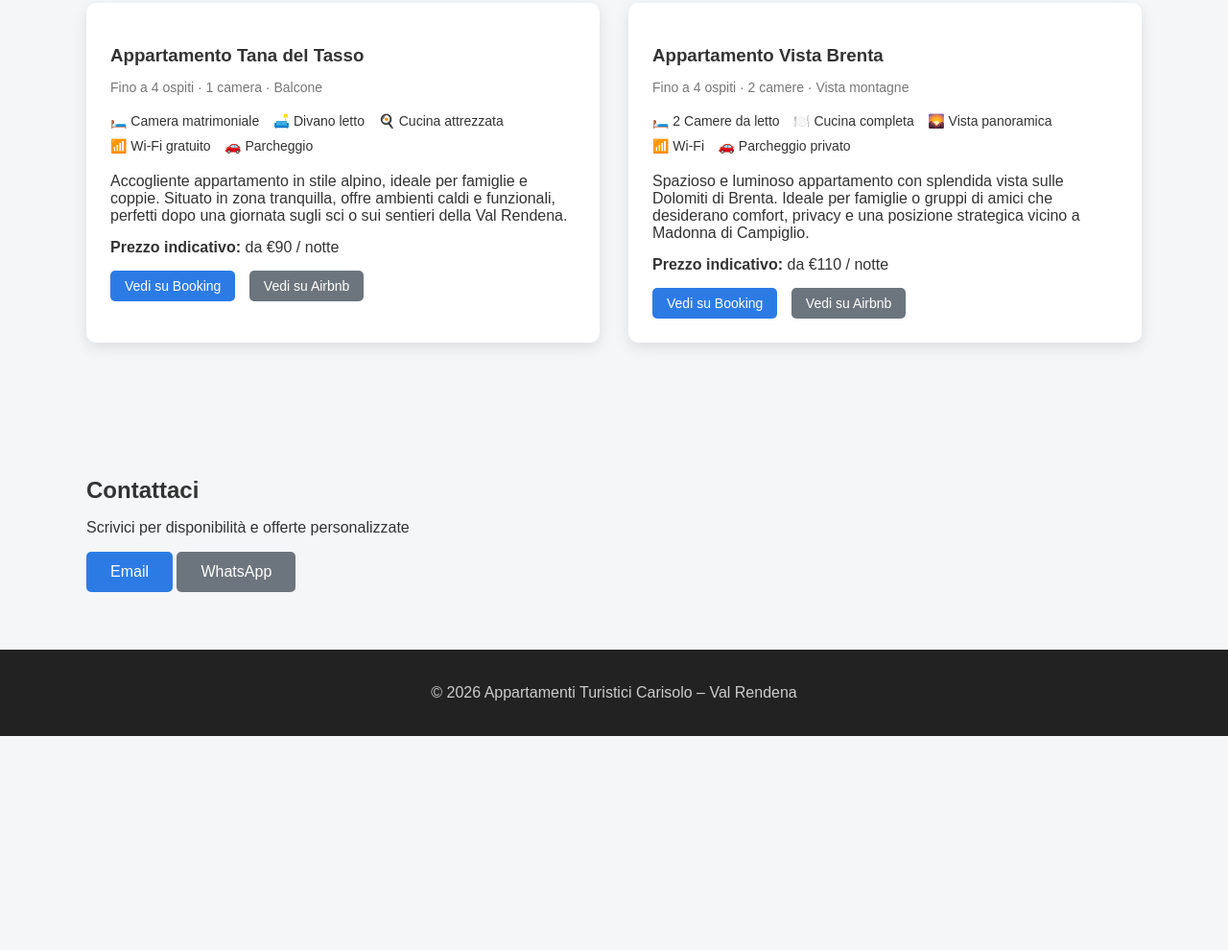
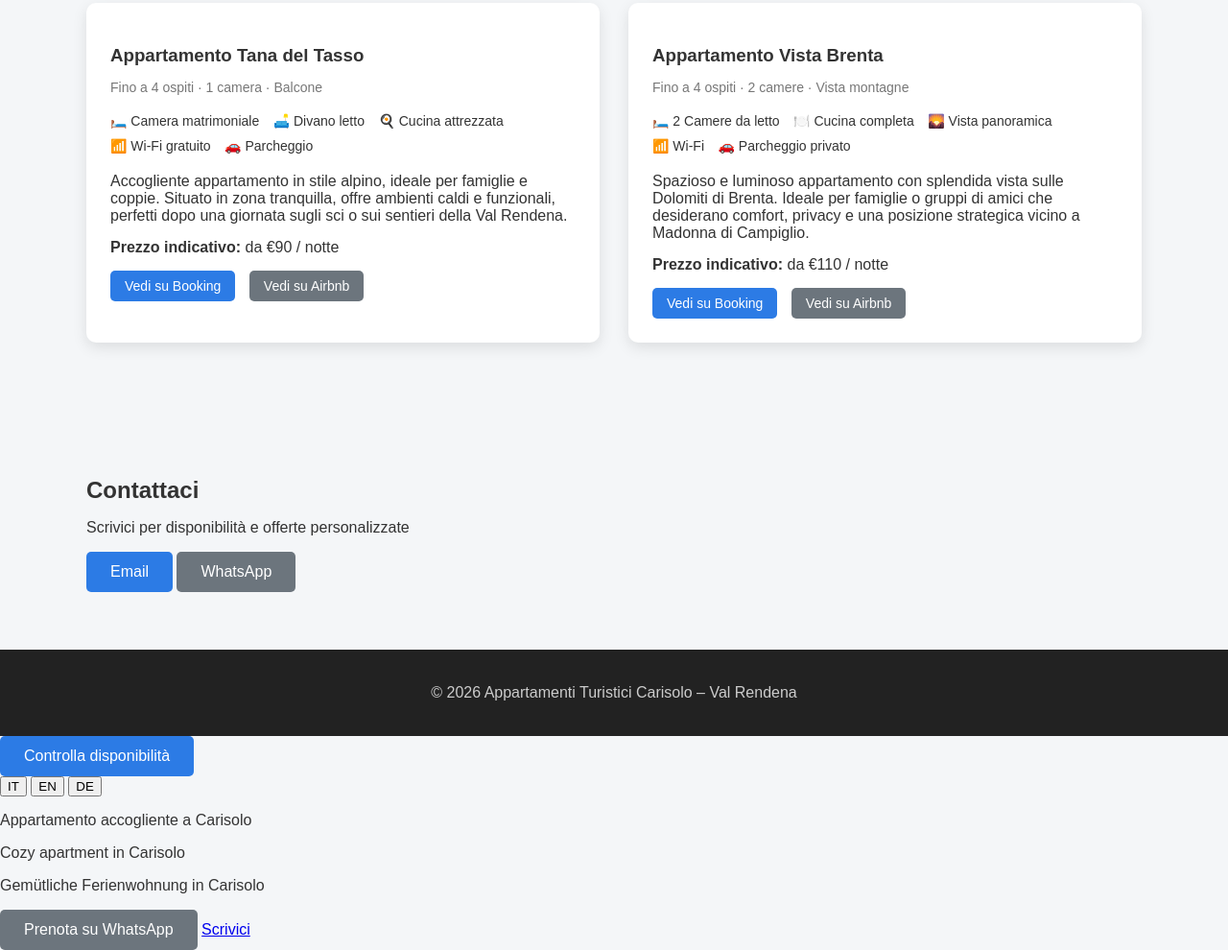
Before and after one commit to cecemaestri/appartamenti-carisolo, a plain HTML site: page index.html in a window 1280 px wide. Shown: the part 645-1635 px from the top of the page at 96% size. Before the commit the page ends 1412 px from the top, so only its background shows below. Drawn offline with Linux system fonts and the light colour scheme.

Commit message:
Update index.html

```diff
--- a/index.html
+++ b/index.html
@@ -98,3 +98,19 @@
 <script src="script.js"></script>
 </body>
 </html>
+<a href="https://www.booking.com/hotel/it/tana-del-tasso-carisolo.it.html"
+   target="_blank" class="btn">
+   Controlla disponibilità
+</a>
+<div class="lingue">
+  <button onclick="setLang('it')">IT</button>
+  <button onclick="setLang('en')">EN</button>
+  <button onclick="setLang('de')">DE</button>
+</div>
+<p data-lang="it">Appartamento accogliente a Carisolo</p>
+<p data-lang="en">Cozy apartment in Carisolo</p>
+<p data-lang="de">Gemütliche Ferienwohnung in Carisolo</p>
+<a href="https://wa.me/393XXXXXXXXX" class="btn secondary">
+  Prenota su WhatsApp
+</a>
+<a href="mailto:info@appartamenticarisolo.it">Scrivici</a>
```
